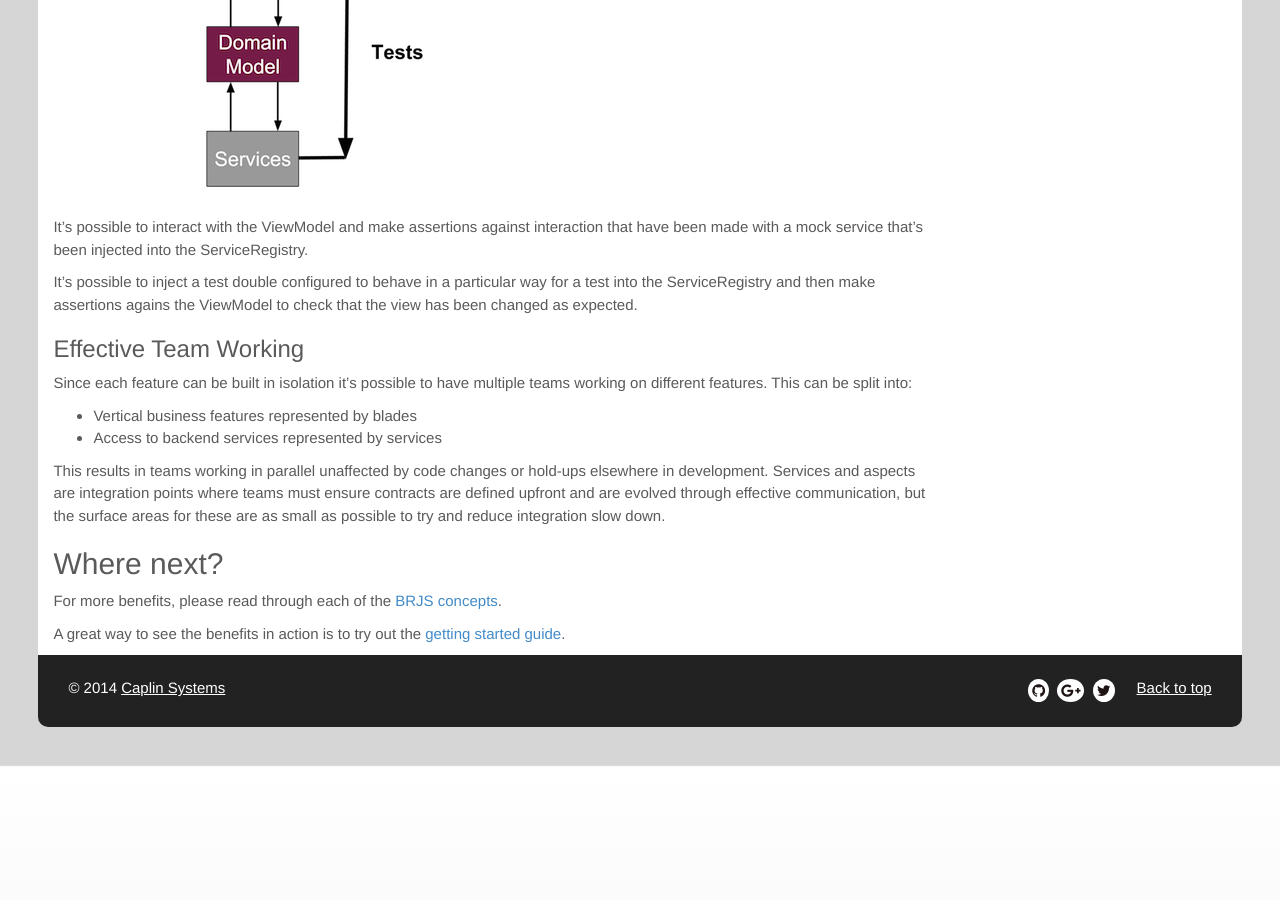
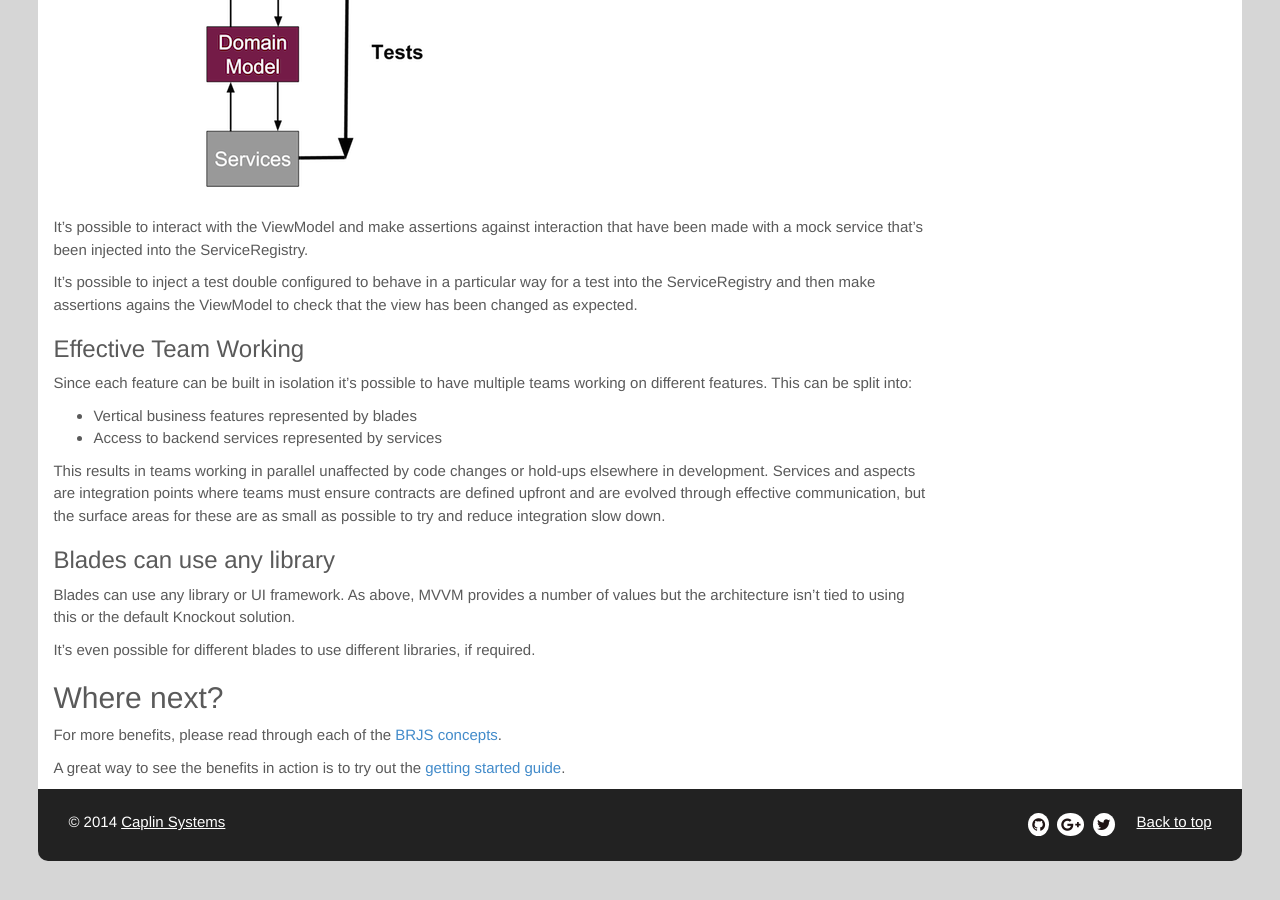
Before and after one commit to BladeRunnerJS/brjs-site, a Jekyll site: the page built from docs/concepts/app_architecture.md, in a window 1280 px wide and 900 px high, scrolled down 5928 px. Built offline with Jekyll 4.4.1, drawn with Linux system fonts in a browser that asks for light colours; nearby versions of some CDN libraries; Markdown is read by kramdown in place of the engine named in the settings; before the commit the page ends 6694 px from its top, so only the background shows below that.

Commit message:
Adding "use other libraries in Blades"

```diff
--- a/docs/concepts/app_architecture.md
+++ b/docs/concepts/app_architecture.md
@@ -127,6 +127,12 @@ Since each feature can be built in isolation it's possible to have multiple team
 
 This results in teams working in parallel unaffected by code changes or hold-ups elsewhere in development. Services and aspects are integration points where teams must ensure contracts are defined upfront and are evolved through effective communication, but the surface areas for these are as small as possible to try and reduce integration slow down.
 
+### Blades can use any library
+
+Blades can use any library or UI framework. As above, MVVM provides a number of values but the architecture isn't tied to using this or the default Knockout solution.
+
+It's even possible for different blades to use different libraries, if required.
+
 ## Where next?
 
 For more benefits, please read through each of the [BRJS concepts](/docs/concepts/).
```
